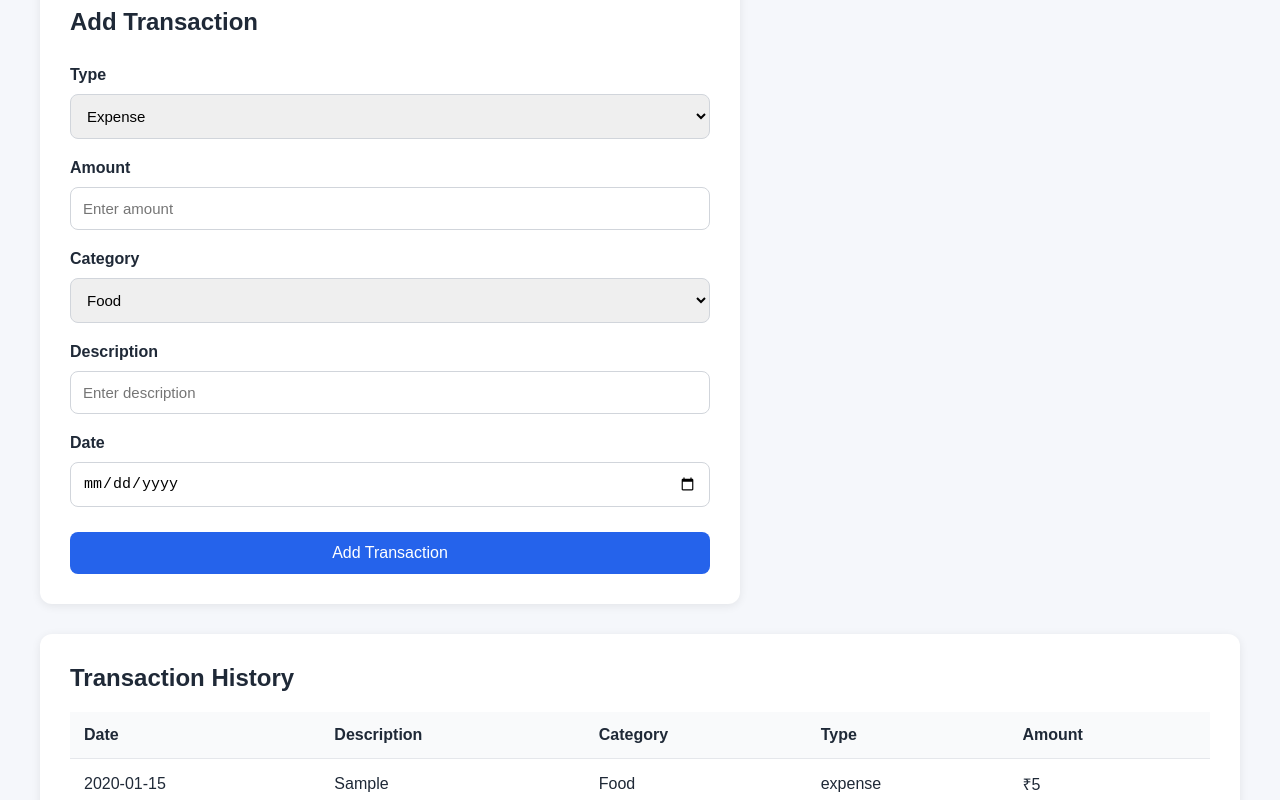
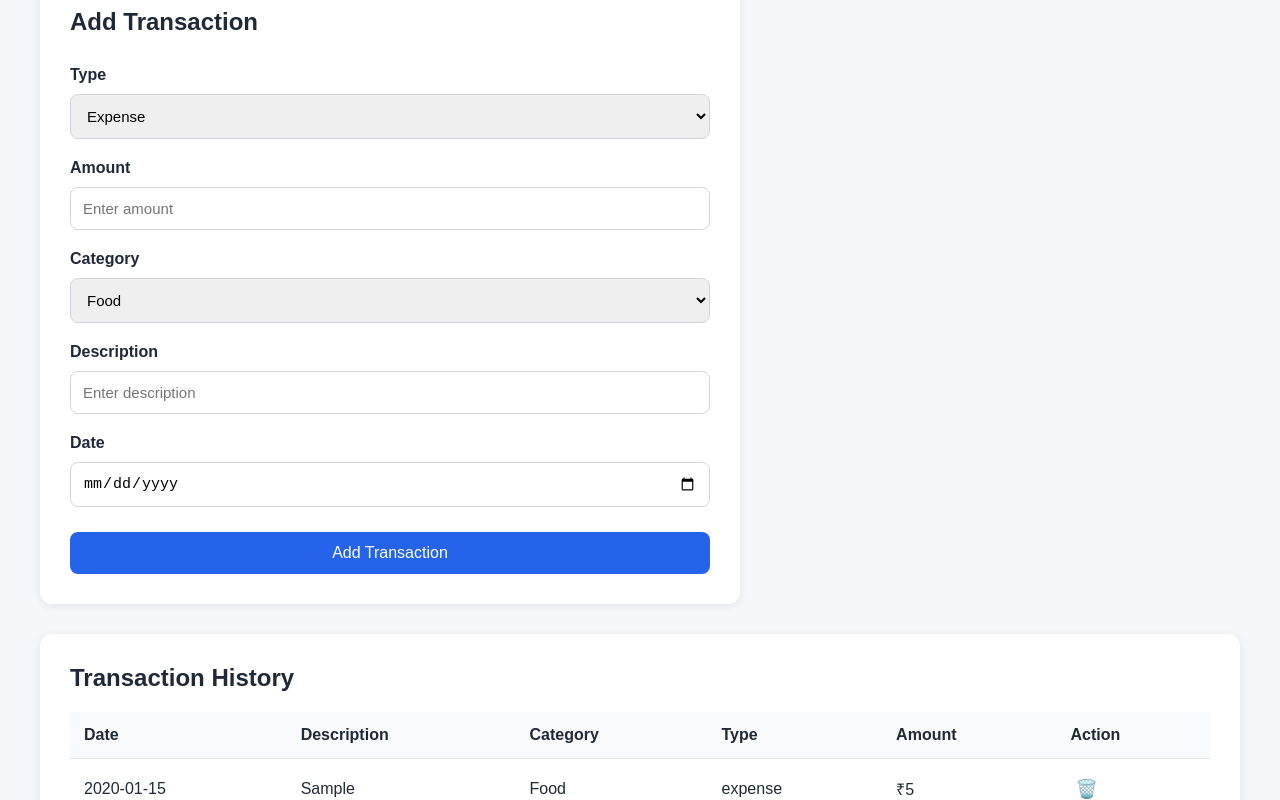
Before and after one commit to Keerthanathiruppathi/Personal-Expense-Dashboard, a React (Vite) app: page / in a window 1280 px wide. Both pictures are taken after typing "5", "Sample", "2020-01-15" into the empty fields and a click on the button "Add Transaction". Shown: the part 306-1106 px from the top of the page. Built offline with nearby package versions, Linux system fonts and the light colour scheme.

Commit message:
Added delete functionality

```diff
--- a/package.json
+++ b/package.json
@@ -11,7 +11,8 @@
   },
   "dependencies": {
     "react": "^19.2.8",
-    "react-dom": "^19.2.8"
+    "react-dom": "^19.2.8",
+    "recharts": "^3.10.1"
   },
   "devDependencies": {
     "@eslint/js": "^10.0.1",
--- a/src/App.jsx
+++ b/src/App.jsx
@@ -13,6 +13,24 @@ function App() {
     ]);
   };
 
+  const deleteTransaction = (id) => {
+    setTransactions((previousTransactions) =>
+      previousTransactions.filter(
+        (transaction) => transaction.id !== id
+    )
+  );
+};
+
+  const totalIncome = transactions
+  .filter((transaction) => transaction.type === "income")
+  .reduce((total, transaction) => total + transaction.amount, 0);
+
+  const totalExpenses = transactions
+  .filter((transaction) => transaction.type === "expense")
+  .reduce((total, transaction) => total + transaction.amount, 0);
+
+  const balance = totalIncome - totalExpenses;
+
   return (
     <div className="app">
 
@@ -25,17 +43,17 @@ function App() {
 
         <div className="card">
           <h3>Total Balance</h3>
-          <p>₹25,500</p>
+          <p>₹{balance.toLocaleString("en-IN")}</p>
         </div>
 
         <div className="card">
           <h3>Total Income</h3>
-          <p>₹40,000</p>
+          <p>₹{totalIncome.toLocaleString("en-IN")}</p>
         </div>
 
         <div className="card">
           <h3>Total Expenses</h3>
-          <p>₹14,500</p>
+          <p>₹{totalExpenses.toLocaleString("en-IN")}</p>
         </div>
 
         <div className="card">
@@ -44,9 +62,11 @@ function App() {
         </div>
 
       </section>
-
       <TransactionForm onAddTransaction={addTransaction} />
-      <TransactionList transactions={transactions} />
+      <TransactionList
+  transactions={transactions}
+  onDeleteTransaction={deleteTransaction}
+/>
 
     </div>
   );
--- a/src/components/TransactionList.jsx
+++ b/src/components/TransactionList.jsx
@@ -1,4 +1,4 @@
-function TransactionList({ transactions }) {
+function TransactionList({ transactions, onDeleteTransaction }) {
 
   return (
     <div className="transaction-list">
@@ -17,6 +17,7 @@ function TransactionList({ transactions }) {
                     <th>Category</th>
                     <th>Type</th>
                     <th>Amount</th>
+                    <th>Action</th>
                 </tr>
         </thead>
 
@@ -34,7 +35,16 @@ function TransactionList({ transactions }) {
                 <td>{transaction.type}</td>
 
                 <td>
-                  ₹{transaction.amount}
+                    ₹{transaction.amount.toLocaleString("en-IN")}
+                </td>
+
+                <td>
+                    <button
+                    className="delete-button"
+                    onClick={() => onDeleteTransaction(transaction.id)}
+                    >
+                    🗑️
+                    </button>
                 </td>
 
             </tr>
--- a/src/index.css
+++ b/src/index.css
@@ -126,3 +126,15 @@ body {
 .transaction-list th {
   background: #f9fafb;
 }
+
+.delete-button {
+  border: none;
+  background: transparent;
+  cursor: pointer;
+  font-size: 18px;
+  padding: 5px;
+}
+
+.delete-button:hover {
+  transform: scale(1.15);
+}
```
Also changed, not shown: 1 other file (tests, documents, lock files or other folders). Lines whose indentation alone changed are shown as unchanged.
